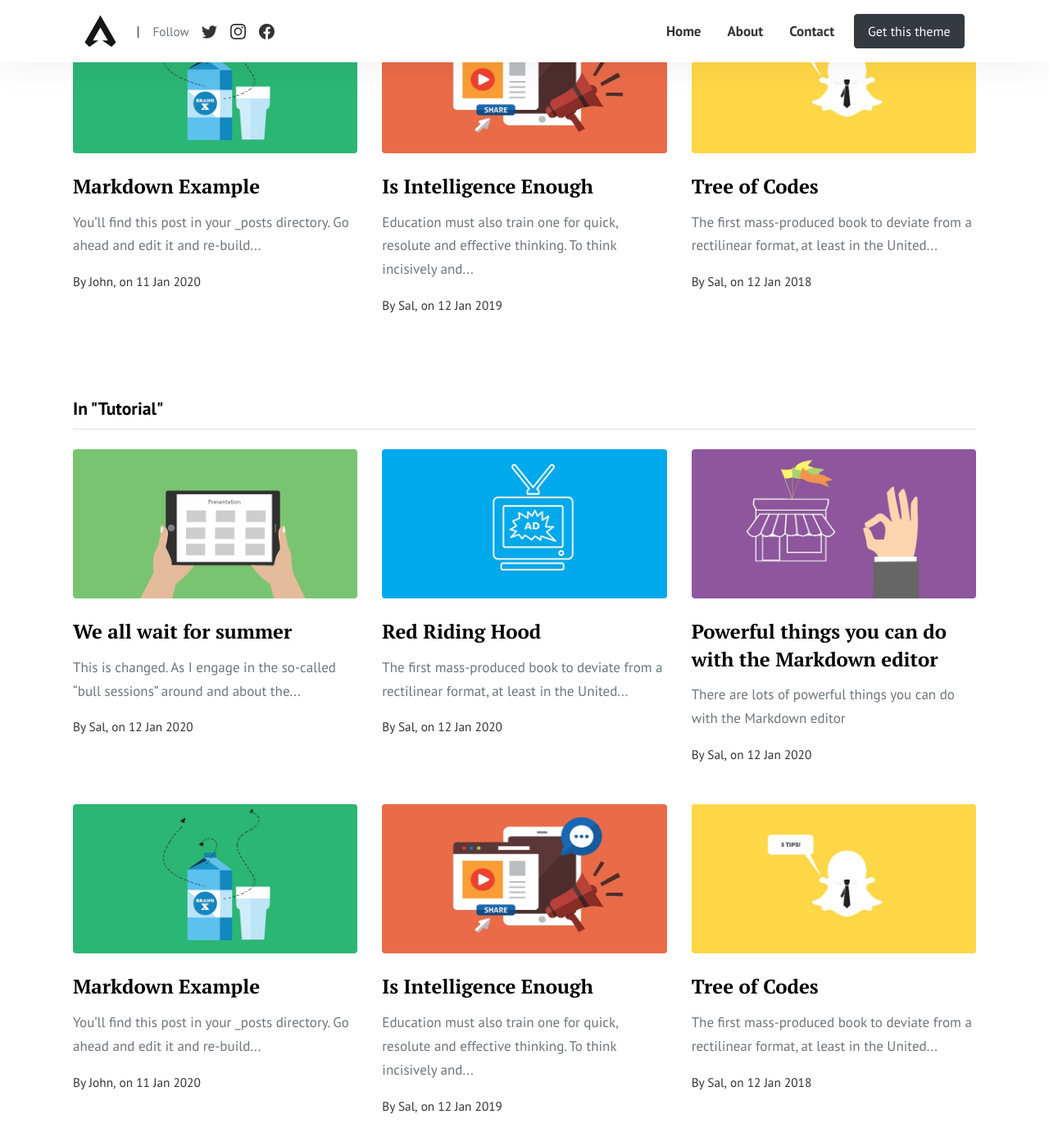
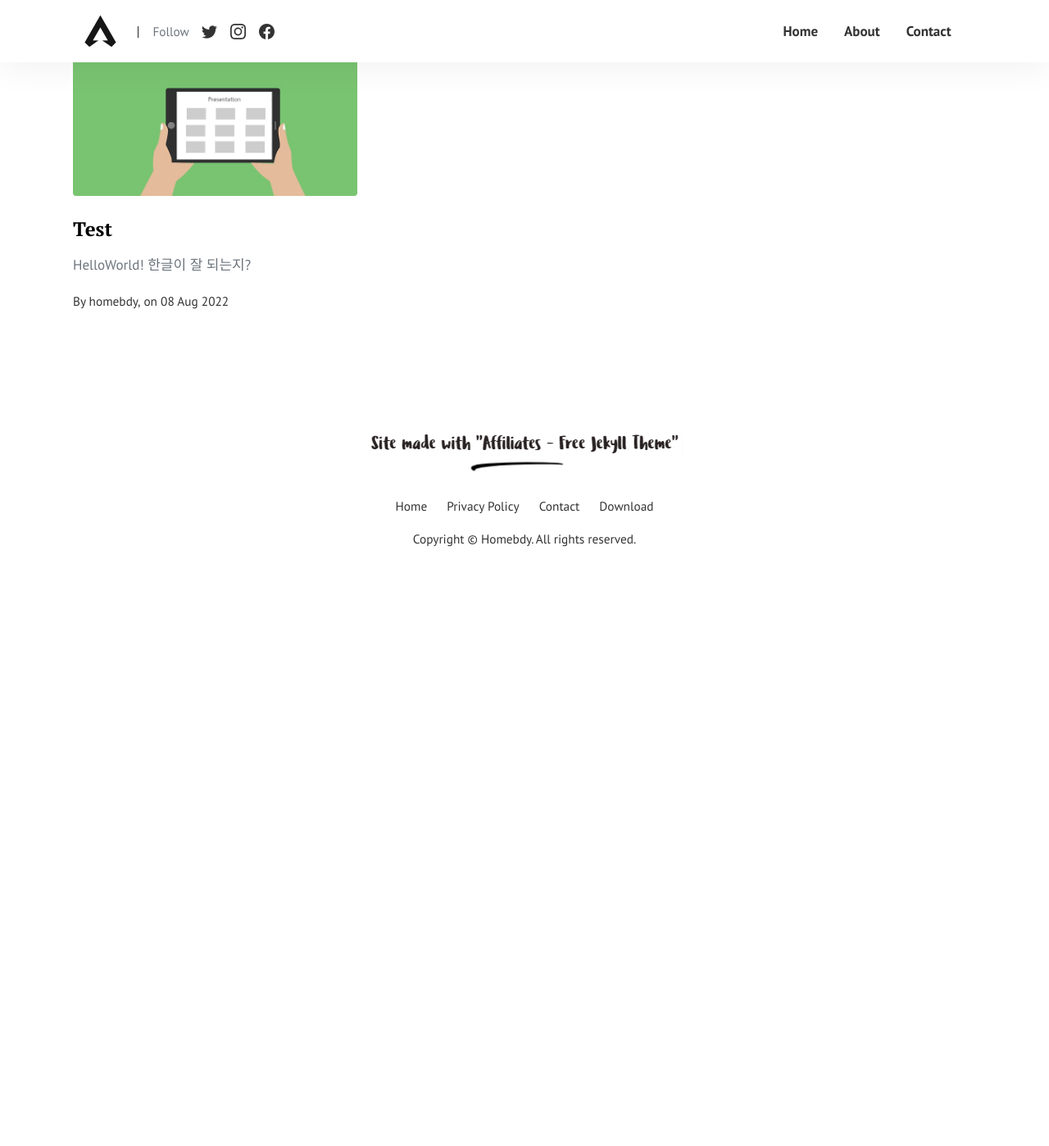
Before and after one commit to homebdy/homebdy.github.io, a Jekyll site: the page built from pages/categories.html, in a window 1280 px wide and 1400 px high, scrolled down 659 px. Shown: the whole window at 82% size. Built offline with Jekyll 4.4.1, drawn with Linux system fonts in a browser that asks for light colours; after the commit the page ends 1359 px from its top, so only the background shows below that; some of the changed text lies outside the part shown.

Commit message:
임시저장

````diff
--- a/Gemfile
+++ b/Gemfile
@@ -21,3 +21,4 @@
     gem 'tzinfo-data'
     gem 'tzinfo'
 end
+gem "webrick", "~> 1.7"
--- a/_config.yml
+++ b/_config.yml
@@ -1,5 +1,5 @@
-title: "Affiliates"
-email: wowthemesnet@gmail.com
+title: "Homebdy"
+email: rladuswls0104@gmail.com
 timezone: UTC
 url: "https://homebdy.github.io"
 baseurl: "/homebdy"
@@ -9,8 +9,8 @@
 author: Sal
 paginate: 30
 disqus: 'demowebsite'
-locale: en_us
-lang: en_us
+locale: ko-kr
+lang: ko-kr
 feed_items: 10
 feed_update_period: daily
 feed_update_frequency: 1
@@ -26,27 +26,28 @@
 # Authors
 authors:
   sal:
-    name: Sal
-    display_name: Sal
-    avatar: 'assets/images/sal.png'
-    email: wowthemesnet@gmail.com
-    web: https://www.wowthemes.net/category/jekyll-themes/
-    twitter: https://twitter.com/wowthemesnet
-    description: "Author of Affiliates, a template available for WordPress, HTML, Ghost and Jekyll. You are currently previewing Jekyll template demo."
-  john:
-    name: John
-    display_name: John
-    avatar: 'assets/images/john.png'
-    email: wowthemesnet@gmail.com
-    web: https://www.wowthemes.net/category/jekyll-themes/
-    twitter: https://twitter.com/wowthemesnet
-    description: "This is the author box. Write a short description of the author here. You are currently previewing Affiliates theme demo, a Jekyll template compatible with Github pages."
+    name: Yeon-jin Kim
+    display_name: homebdy
+    avatar: 'assets/images/profile_image.png'
+    email: rladuswls0104@gmail.com
+    web: https://twitter.com/dogfoot
+    twitter: https://twitter.com/dogfoot
+    description: "개발에 이제 막 발 담근 사람"
+  yj:
+    name: yj
+    display_name: homebdy
+    avatar: 'assets/images/profile_image.png'
+    email: rladuswls0104@gmail.com
+    web: https://twitter.com/dogfoot
+    twitter: https://twitter.com/dogfoot
+    description: "개발에 이제 막 발 담근 사람"
+
 
 # Social
 social:
   instagram: https://www.instagram.com/bootstrapstarter/
   facebook: https://www.facebook.com/bootstrapstartercom-346329609045284
-  twitter: https://twitter.com/bstartercom
+  twitter: https://twitter.com/dogfoot
 
 # Plugins
 plugins:
--- a/_data/menus.yml
+++ b/_data/menus.yml
@@ -10,10 +10,6 @@
 - title: Contact
   url: "contact/"
 
-- title: Get this theme
-  url: https://bootstrapstarter.com/template-affiliates-bootstrap-jekyll/
-  class: "ml-2 btn btn-dark text-white px-3"
-  external: true
 
 # Footer Menu
 footermenu:
--- a/_posts/2018-01-12-tree-of-codes.md
+++ /dev/null
@@ -1,17 +0,0 @@
----
-layout: post
-title:  "Tree of Codes"
-author: sal
-categories: [ Jekyll, tutorial ]
-image: assets/images/2.jpg
----
-The first mass-produced book to deviate from a rectilinear format, at least in the United States, is thought to be this 1863 edition of Red Riding Hood, cut into the shape of the protagonist herself with the troublesome wolf curled at her feet. Produced by the Boston-based publisher Louis Prang, this is the first in their “Doll Series”, a set of five “die-cut” books, known also as shape books — the other titles being Robinson Crusoe, Goody Two-Shoes (also written by Red Riding Hood author Lydia Very), Cinderella, and King Winter.
-
-As for this particular rendition of Charles Perrault’s classic tale, the text and design is by Lydia Very (1823-1901), sister of Transcendentalist poet Jones Very. The gruesome ending of the original — which sees Little Red Riding Hood being gobbled up as well as her grandmother — is avoided here, the gore giving way to the less bloody aims of the morality tale, and the lesson that one should not disobey one’s mother.
-
-> It would seem the claim could also extend to die cut books in general, as we can’t find anything sooner, but do let us know in the comments if you have further light to shed on this! Such books are, of course, still popular in children’s publishing today, though the die cutting is not now limited to mere outlines, as evidenced in a beautiful 2014 version of the same Little Red Riding Hood story.
-
-
-An 1868 Prang catalogue would later claim that such “books in the shape of a regular paper Doll… originated with us”.
-
-The die cut has also been employed in the non-juvenile sphere as well, a recent example being Jonathan Safran Foer’s ambitious Tree of Codes.
--- a/_posts/2019-01-12-is-intelligence-enough.md
+++ /dev/null
@@ -1,18 +0,0 @@
----
-layout: post
-title:  "Is Intelligence Enough"
-author: sal
-categories: [ Jekyll, tutorial ]
-image: assets/images/5.jpg
----
-Education must also train one for quick, resolute and effective thinking. To think incisively and to think for one's self is very difficult.
-
-> We are prone to let our mental life become invaded by legions of half truths, prejudices, and propaganda. At this point, I often wonder whether or not education is fulfilling its purpose. A great majority of the so-called educated people do not think logically and scientifically.
-
-Even the press, the classroom, the platform, and the pulpit in many instances do not give us objective and unbiased truths. To save man from the morass of propaganda, in my opinion, is one of the chief aims of education. Education must enable one to sift and weigh evidence, to discern the true from the false, the real from the unreal, and the facts from the fiction.
-
-The function of education, therefore, is to teach one to think intensively and to think critically. But education which stops with efficiency may prove the greatest menace to society. The most dangerous criminal may be the man gifted with reason, but with no morals.
-
-The late Eugene Talmadge, in my opinion, possessed one of the better minds of Georgia, or even America. Moreover, he wore the Phi Beta Kappa key. By all measuring rods, Mr. Talmadge could think critically and intensively; yet he contends that I am an inferior being. Are those the types of men we call educated?
-
-We must remember that intelligence is not enough. Intelligence plus character--that is the goal of true education. The complete education gives one not only power of concentration, but worthy objectives upon which to concentrate. The broad education will, therefore, transmit to one not only the accumulated knowledge of the race but also the accumulated experience of social living.
--- a/_posts/2020-01-11-markup-example.md
+++ /dev/null
@@ -1,26 +0,0 @@
----
-layout: post
-title:  "Markdown Example"
-author: john
-categories: [ Jekyll, tutorial ]
-image: assets/images/6.jpg
----
-You’ll find this post in your `_posts` directory. Go ahead and edit it and re-build the site to see your changes. You can rebuild the site in many different ways, but the most common way is to run `jekyll serve`, which launches a web server and auto-regenerates your site when a file is updated. Something.
-
-To add new posts, simply add a file in the `_posts` directory that follows the convention `YYYY-MM-DD-name-of-post.ext` and includes the necessary front matter. Take a look at the source for this post to get an idea about how it works.
-
-Jekyll also offers powerful support for code snippets:
-
-{% highlight ruby %}
-def print_hi(name)
-  puts "Hi, #{name}"
-end
-print_hi('Tom')
-#=> prints 'Hi, Tom' to STDOUT.
-{% endhighlight %}
-
-Check out the [Jekyll docs][jekyll-docs] for more info on how to get the most out of Jekyll. File all bugs/feature requests at [Jekyll’s GitHub repo][jekyll-gh]. If you have questions, you can ask them on [Jekyll Talk][jekyll-talk].
-
-[jekyll-docs]: http://jekyllrb.com/docs/home
-[jekyll-gh]:   https://github.com/jekyll/jekyll
-[jekyll-talk]: https://talk.jekyllrb.com/
--- a/_posts/2020-01-12-powerful-things-markdown-editor.md
+++ /dev/null
@@ -1,49 +0,0 @@
----
-layout: post
-title:  "Powerful things you can do with the Markdown editor"
-author: sal
-categories: [ Jekyll, tutorial ]
-image: assets/images/4.jpg
----
-There are lots of powerful things you can do with the Markdown editor
-
-If you've gotten pretty comfortable with writing in Markdown, then you may enjoy some more advanced tips about the types of things you can do with Markdown!
-
-As with the last post about the editor, you'll want to be actually editing this post as you read it so that you can see all the Markdown code we're using.
-
-
-## Special formatting
-
-As well as bold and italics, you can also use some other special formatting in Markdown when the need arises, for example:
-
-+ ~~strike through~~
-+ ==highlight==
-+ \*escaped characters\*
-
-
-## Writing code blocks
-
-There are two types of code elements which can be inserted in Markdown, the first is inline, and the other is block. Inline code is formatted by wrapping any word or words in back-ticks, `like this`. Larger snippets of code can be displayed across multiple lines using triple back ticks:
-
-```
-.my-link {
-    text-decoration: underline;
-}
-```
-
-If you want to get really fancy, you can even add syntax highlighting using Rouge.
-
-
-![walking]({{ site.baseurl }}/assets/images/3.jpg)
-
-## Reference lists
-
-The quick brown jumped over the lazy.
-
-Another way to insert links in markdown is using reference lists. You might want to use this style of linking to cite reference material in a Wikipedia-style. All of the links are listed at the end of the document, so you can maintain full separation between content and its source or reference.
-
-## Full HTML
-
-Perhaps the best part of Markdown is that you're never limited to just Markdown. You can write HTML directly in the Markdown editor and it will just work as HTML usually does. No limits! Here's a standard YouTube embed code as an example:
-
-<p><iframe style="width:100%;" height="315" src="https://www.youtube.com/embed/Cniqsc9QfDo?rel=0&amp;showinfo=0" frameborder="0" allowfullscreen></iframe></p>
--- a/_posts/2020-01-12-red-riding.md
+++ /dev/null
@@ -1,16 +0,0 @@
----
-layout: post
-title:  "Red Riding Hood"
-author: sal
-categories: [ Jekyll, tutorial ]
-image: assets/images/3.jpg
----
-The first mass-produced book to deviate from a rectilinear format, at least in the United States, is thought to be this 1863 edition of Red Riding Hood, cut into the shape of the protagonist herself with the troublesome wolf curled at her feet. Produced by the Boston-based publisher Louis Prang, this is the first in their “Doll Series”, a set of five “die-cut” books, known also as shape books — the other titles being Robinson Crusoe, Goody Two-Shoes (also written by Red Riding Hood author Lydia Very), Cinderella, and King Winter.
-
-An 1868 Prang catalogue would later claim that such “books in the shape of a regular paper Doll… originated with us”.
-
-> It would seem the claim could also extend to die cut books in general, as we can’t find anything sooner, but do let us know in the comments if you have further light to shed on this! Such books are, of course, still popular in children’s publishing today, though the die cutting is not now limited to mere outlines, as evidenced in a beautiful 2014 version of the same Little Red Riding Hood story.
-
-The die cut has also been employed in the non-juvenile sphere as well, a recent example being Jonathan Safran Foer’s ambitious Tree of Codes.
-
-As for this particular rendition of Charles Perrault’s classic tale, the text and design is by Lydia Very (1823-1901), sister of Transcendentalist poet Jones Very. The gruesome ending of the original — which sees Little Red Riding Hood being gobbled up as well as her grandmother — is avoided here, the gore giving way to the less bloody aims of the morality tale, and the lesson that one should not disobey one’s mother.
--- a/_posts/2020-01-12-we-all-wait-for-summer.md
+++ /dev/null
@@ -1,9 +0,0 @@
----
-layout: post
-title:  "We all wait for summer"
-categories: [ Jekyll, tutorial ]
-image: assets/images/1.jpg
----
-This is changed. As I engage in the so-called "bull sessions" around and about the school, I too often find that most college men have a misconception of the purpose of education. Most of the "brethren" think that <a href="#">education should equip</a> them with the proper instruments of exploitation so that they can forever trample over the masses. Still others think that education should furnish them with noble ends rather than means to an end.
-
-It seems to me that education has a two-fold function to perform in the life of man and in society: the one is utility and the other is culture. Education must enable a man to become more efficient, to achieve with increasing facility the ligitimate goals of his life.
--- /dev/null
+++ b/_posts/2022-08-08-Test.md
@@ -0,0 +1,9 @@
+---
+layout: post
+title:  "Test"
+author: yj
+categories: [ Jekyll, test ]
+image: assets/images/1.jpg
+---
+HelloWorld!
+한글이 잘 되는지?
--- a/pages/about.md
+++ b/pages/about.md
@@ -2,13 +2,7 @@
 layout: page
 title: About
 permalink: "/about/"
-image: assets/images/screenshot.png
+image: assets/images/background.png
 ---
 
-This website is a demonstration to see **Affiliates Jekyll theme** in action.
-
-The theme is compatible with Github pages. This demo is created with Github Pages and hosted with Github.
-
-Everything is ready for your quick setup: Blog, Categories, About, Privacy Policy, Terms of Use, Contact form, Mailchimp
-
-[Get it here](https://bootstrapstarter.com/jekyll-theme-memoirs/)
+자기 소개 입니다
--- a/pages/categories.html
+++ b/pages/categories.html
@@ -3,3 +3,4 @@
 title: Categories
 permalink: "/categories/"
 ---
+Test
````
Also changed, not shown: assets/images/background.png (added), assets/images/profile_image.png (renamed from assets/profile_image.png), 1 other file.
